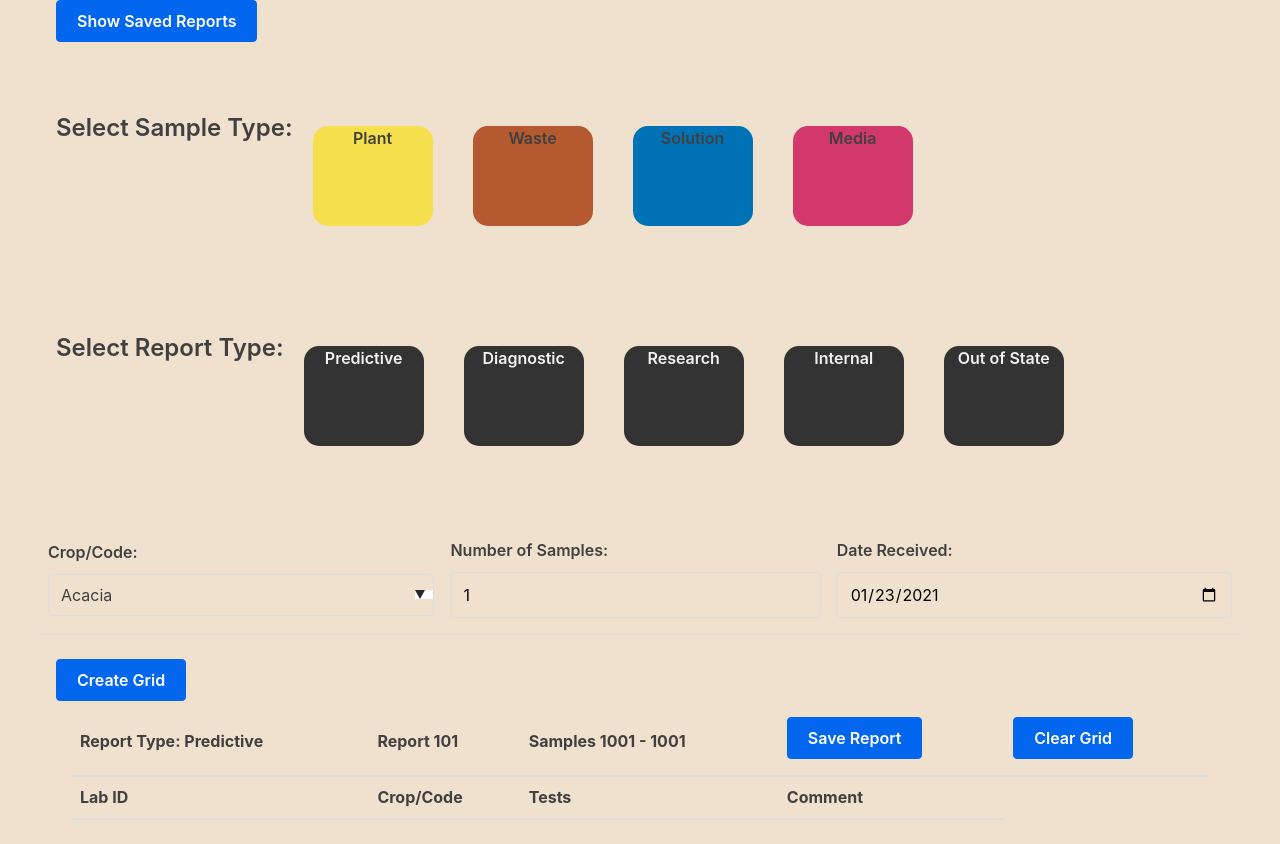
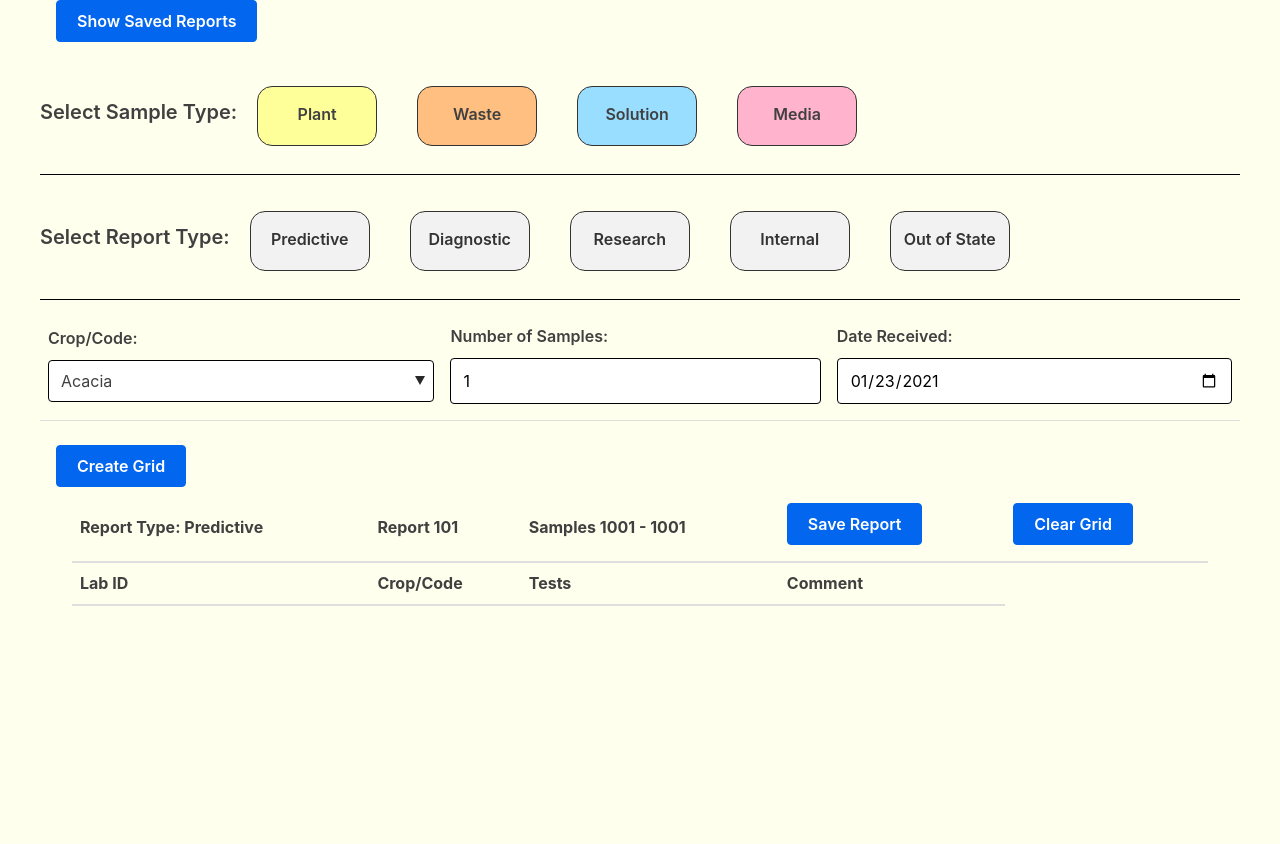
Before and after one commit to PotterOtherP/pwsm, a React (Create React App) app: page / in a window 1280 px wide. After the commit the page ends 800 px from the top, so only its background shows below. Built offline with nearby package versions, Linux system fonts and the light colour scheme.

Commit message:
Radio button shapes and colors

```diff
--- a/src/App.js
+++ b/src/App.js
@@ -142,8 +142,13 @@ class App extends Component {
         this.setState(state => {
 
             return {
-                reportNumber: this.getNextNumbers(this.state.sampleType)[0],
-                firstLabId: this.getNextNumbers(this.state.sampleType)[1],
+                sampleType: "Plant",
+                sampleCode: plant_codes[0],
+                formSampleType: "Plant",
+                formSampleCode: plant_codes[0],
+                reportType: "Predictive",
+                reportNumber: this.getNextNumbers("Plant")[0],
+                firstLabId: this.getNextNumbers("Plant")[1],
                 createDisplay: true,
                 savedDisplay: false
             }
@@ -393,6 +398,12 @@ class App extends Component {
 
     }
 
+    setReportType = (type) => {
+        this.setState(state => {
+            return ({reportType: type});
+        });
+    }
+
     setSampleCode = (key, newCode) => {
         this.setState(state => {
 
@@ -440,9 +451,9 @@ class App extends Component {
                     handleSubmit={this.handleSubmit}
                     sampleCode={this.state.formSampleCode}
                     setFormSampleType={this.setFormSampleType}
+                    setReportType={this.setReportType}
                     />
-
-                <div className="container">
+                <div className="container table-container">
                 <Table
                     addComment={this.addComment}
                     assignTest={this.assignTest}
--- a/src/Form.js
+++ b/src/Form.js
@@ -38,6 +38,9 @@ class Form extends Component {
         this.setState(state => {
             return { [event.target.name]: event.target.value };
         });
+
+        if (event.target.name === "reportType")
+            this.props.setReportType(event.target.value);
 
 
     }
@@ -95,7 +98,7 @@ class Form extends Component {
             <form>
 
                 <fieldset className="flex-row" onChange={this.handleSampleTypeChange}>
-                    <h4>Select Sample Type:</h4>
+                    <h5>Select Sample Type:</h5>
                     <input type="radio" id="plant" name="sampleType" value="Plant" defaultChecked />
                     <label htmlFor="plant"><div className="radioArea plantBG">Plant</div></label>
 
@@ -110,7 +113,7 @@ class Form extends Component {
                 </fieldset>
 
                 <fieldset className="flex-row" onChange={this.handleChange}>
-                    <h4>Select Report Type:</h4>
+                    <h5>Select Report Type:</h5>
                     <input type="radio" id="predictive" name="reportType" value="Predictive" defaultChecked />
                     <label htmlFor="predictive"> <div className="radioArea reportTypeBG">Predictive</div></label>
 
--- a/src/SampleRow.js
+++ b/src/SampleRow.js
@@ -92,7 +92,7 @@ const SampleRow = (props) => {
             }).join(" ")}
 
 
-                <button id="testEdit" onClick={() => toggleTestEditForm(props.sampleId, getTestArray(props.type), props.tests)} >
+                <button id="testEdit" className="editTests" title="Edit Tests" onClick={() => toggleTestEditForm(props.sampleId, getTestArray(props.type), props.tests)} >
                 <img src="https://s2.svgbox.net/materialui.svg?ic=edit&color=fff" alt=""/>
                 </button>
                 <TestEditForm id={props.sampleId} testArray={getTestArray(props.type)} assignedTests={props.tests} assignTest={props.assignTest}/>
@@ -103,10 +103,10 @@ const SampleRow = (props) => {
                 <input type="text" value={props.comment} onChange={(event) => props.addComment(props.index, event.target.value)} />
             </td>
             <td>
-                <button onClick={() => props.insertSample(props.index)}>+</button>
+                <button className="duplicate gridButton" title="Duplicate Row" onClick={() => props.insertSample(props.index)}>+</button>
             </td>
             <td>
-                <button onClick={() => props.removeSample(props.index)}>X</button>
+                <button className="delete gridButton" title="Delete Row" onClick={() => props.removeSample(props.index)}>X</button>
             </td>
         </tr>
     );
--- a/src/index.css
+++ b/src/index.css
@@ -903,8 +903,10 @@ textarea {
 }
 
 fieldset {
-  border: 1px solid #dedede;
-  border-radius: 4px;
+  /*border: 1px solid #dedede;*/
+  border: none;
+  border-bottom: 1px solid black;
+  /*border-radius: 4px;*/
   padding: 1rem;
   margin: 1.5rem 0;
 }
--- a/src/pwsm.css
+++ b/src/pwsm.css
@@ -6,56 +6,110 @@
     float: right;
 }
 
-.pwsm-table{
+#displaySavedButton {
+    margin-left: 0px;
+}
 
+.table-container{
+    overflow: auto;
+    max-height: 500px;
 
 }
 
 body {
-    background-color: #efe1ce;
+    background-color: #ffffee;
 }
 
 label {
 
 }
 
+select {
+    border: 1px solid black;
+    background-color: #fff;
+}
+
+[type='number'], [type='date'] {
+    border: 1px solid black;
+    background-color: #fff;
+}
+
+.striped-table tbody tr:nth-child(odd) {
+  background-color: #f8f8f8;
+}
+
+.striped-table tbody tr:nth-child(even) {
+  background-color: #fff;
+}
+
+
 fieldset {
-  /*border: 1px solid #dedede;*/
-  /*border-radius: 4px;*/
-  border: none;
-  padding: 1rem;
-  margin: 1.5rem 0;
-  align-content: center;
+  /*padding: 1rem;*/
+  /*margin: 1.5rem 0;*/
+  align-items: center;
+  margin: 0px;
+  padding: 0px;
 }
 
 .radioArea {
     width: 120px;
-    height: 100px;
+    height: 60px;
     border-radius: 15px;
     margin: 20px;
     text-align: center;
+    padding-top: 15px;
+
+}
+
+.duplicate, .duplicate:hover, .duplicate:focus {
+    background-color: green;
+    font-size: 30px;
+}
+
+.delete, .delete:hover, .delete:focus {
+    background-color: #cd212a;
+    font-size: 25px;
+}
+
+.gridButton {
+    width: 66px;
+    height: 53px;
 }
 
 
 .plantBG {
-    background-color: #f5df4d;
+    background-color: #ffff99;
+    border: 1px solid #333;
+}
+
+.plantBG:active {
+    background-color: white;
+}
+
+.plantBG:hover, .wasteBG:hover, .solutionBG:hover, .mediaBG:hover, .reportTypeBG:hover,
+.duplicate:hover, .delete:hover {
+    border: 3px solid #333;
 }
 
 .wasteBG {
-    background-color: #b55a30;
+    background-color: #ffbf80;
+    border: 1px solid #333;
 }
 
 .solutionBG {
-    background-color: #0072b5;
+    background-color: #99ddff;
+    border: 1px solid #333;
 }
 
 .mediaBG {
-    background-color: #d2386c;
+    background-color: #ffb3cc;
+    border: 1px solid #333;
 }
 
 .reportTypeBG {
-    color: #f2f2f2;
-    background-color: #333;
+    background-color: #f2f2f2;
+    color: #333;
+    border: 1px solid #333;
 }
 
 [type='radio'] {
@@ -94,3 +148,54 @@ fieldset {
 {color:#000;background-color:#E0B589}
 .w3-2021-willow
 {color:#fff;background-color:#9A8B4F}
+
+.w3-2020-classic-blue
+{color:#fff;background-color:#34568B}
+.w3-2020-flame-scarlet
+{color:#fff;background-color:#CD212A}
+.w3-2020-saffron
+{color:#000;background-color:#FFA500}
+.w3-2020-biscay-green
+{color:#000;background-color:#56C6A9}
+.w3-2020-chive
+{color:#fff;background-color:#4B5335}
+.w3-2020-faded-denim
+{color:#fff;background-color:#798EA4}
+.w3-2020-orange-peel
+{color:#fff;background-color:#FA7A35}
+.w3-2020-mosaic-blue
+{color:#fff;background-color:#00758F}
+.w3-2020-sunlight
+{color:#000;background-color:#EDD59E}
+.w3-2020-coral-pink
+{color:#000;background-color:#E8A798}
+.w3-2020-cinnamon-stick
+{color:#fff;background-color:#9C4722}
+.w3-2020-grape-compote
+{color:#fff;background-color:#6B5876}
+.w3-2020-lark
+{color:#fff;background-color:#B89B72}
+.w3-2020-navy-blazer
+{color:#fff;background-color:#282D3C}
+.w3-2020-brilliant-white
+{color:#000;background-color:#EDF1FF}
+.w3-2020-ash
+{color:#fff;background-color:#A09998}
+.w3-2020-amberglow
+{color:#fff;background-color:#DC793E}
+.w3-2020-samba
+{color:#fff;background-color:#A2242F}
+.w3-2020-sandstone
+{color:#fff;background-color:#C48A69}
+.w3-2020-green-sheen
+{color:#000;background-color:#D9CE52}
+.w3-2020-rose-tan
+{color:#000;background-color:#D19C97}
+.w3-2020-ultramarine-green
+{color:#fff;background-color:#006B54}
+.w3-2020-fired-brick
+{color:#fff;background-color:#6A2E2A}
+.w3-2020-peach-nougat
+{color:#000;background-color:#E6AF91}
+.w3-2020-magenta-purple
+{color:#fff;background-color:#6C244C}
```
Also changed, not shown: 1 other file (tests, documents, lock files or other folders).
